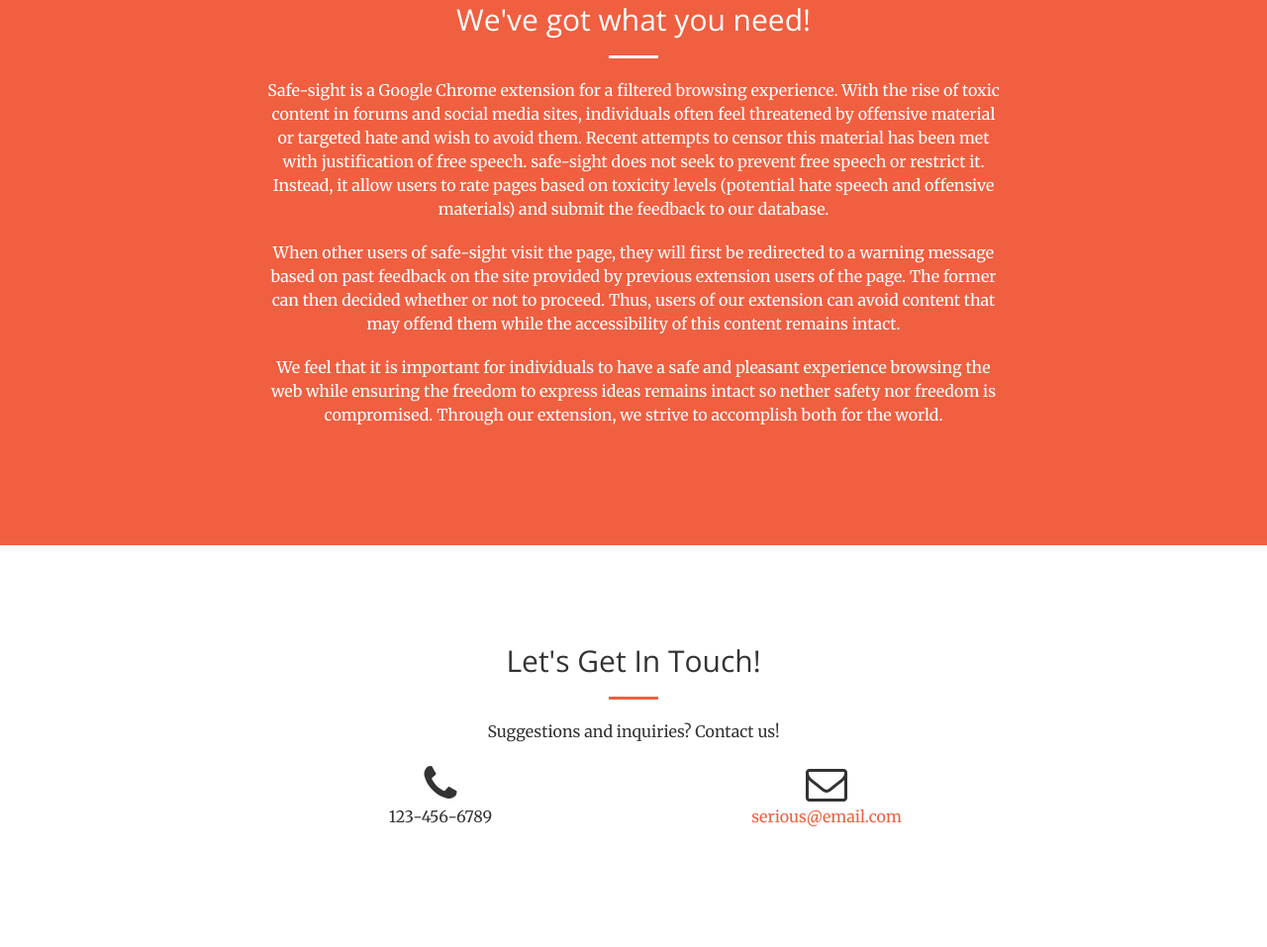
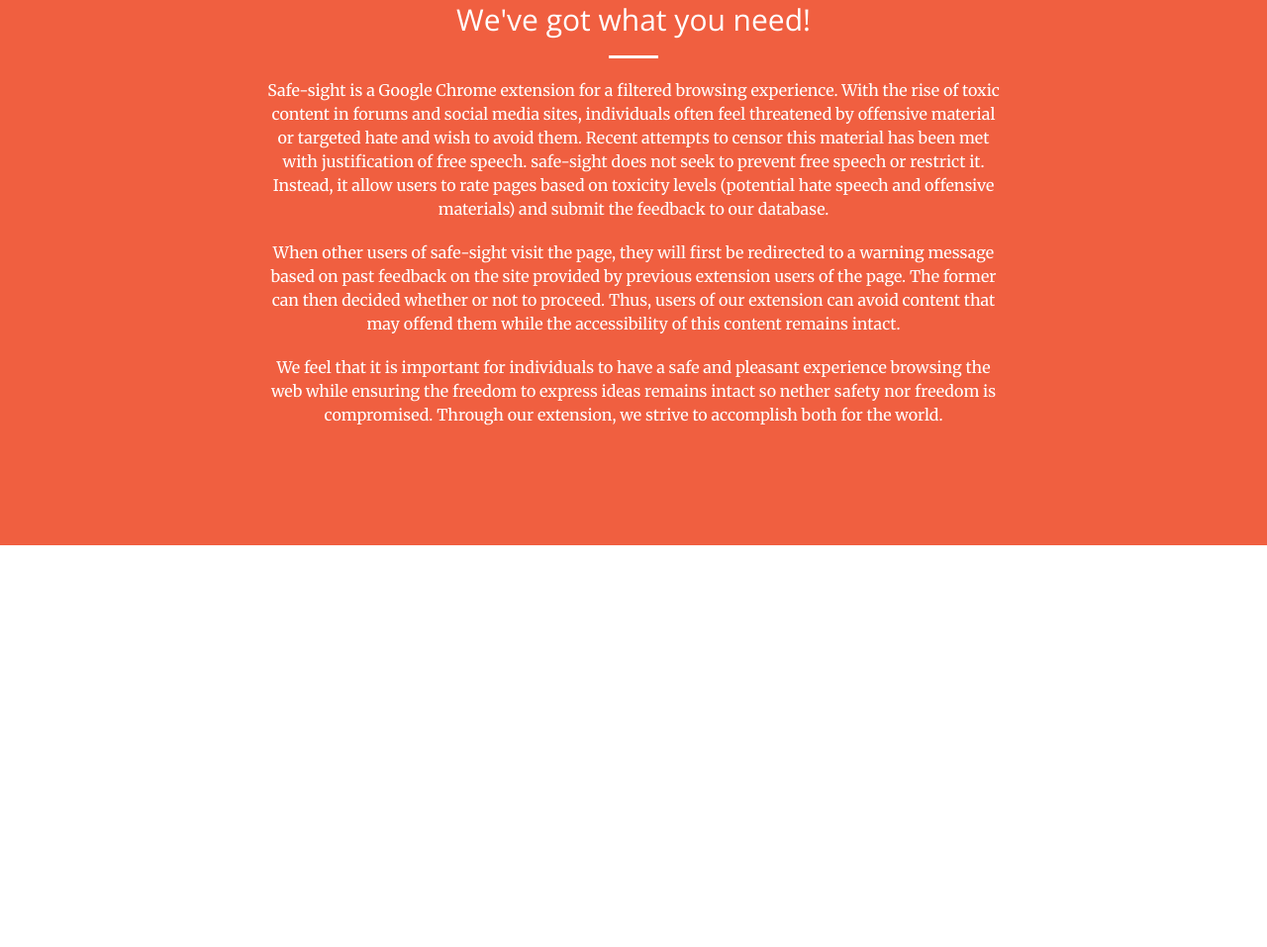
Before and after one commit to vincentt117/safe-sight, a browser extension: page index.html in a window 1280 px wide. Shown: the part 897-1854 px from the top of the page at 99% size. After the commit the page ends 1448 px from the top, so only its background shows below. Drawn offline with nearby package versions, Linux system fonts and the light colour scheme.

```diff
--- a/index.html
+++ b/index.html
@@ -214,23 +214,7 @@
             </div>
         </aside>
 -->
-    <section id="contact">
-        <div class="container">
-            <div class="row">
-                <div class="col-lg-8 col-lg-offset-2 text-center">
-                    <h2 class="section-heading">Let's Get In Touch!</h2>
-                    <hr class="primary">
-                    <p>Suggestions and inquiries? Contact us!</p>
-                </div>
-                <div class="col-lg-4 col-lg-offset-2 text-center"> <i class="fa fa-phone fa-3x sr-contact"></i>
-                    <p>123-456-6789</p>
-                </div>
-                <div class="col-lg-4 text-center"> <i class="fa fa-envelope-o fa-3x sr-contact"></i>
-                    <p><a href="mailto:your-email@your-domain.com">serious@email.com</a></p>
-                </div>
-            </div>
-        </div>
-    </section>
+
     <!-- jQuery -->
     <script src="vendor/jquery/jquery.min.js"></script>
     <!-- Bootstrap Core JavaScript -->
```
